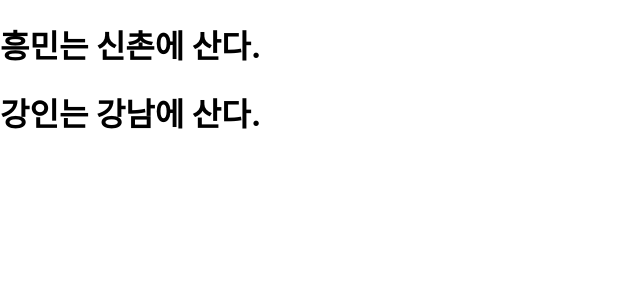
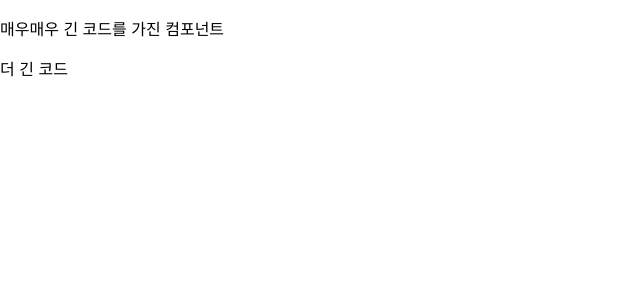
Before and after one commit to kangjs3779/reactpractice, a React (Create React App) app: page / in a window 1280 px wide. Shown: the top 300 px of the page, without its empty margins (0-640 px from the left). Built offline with nearby package versions, Linux system fonts and the light colour scheme.

Commit message:
import export

```diff
--- a/src/App.js
+++ b/src/App.js
@@ -1,23 +1,16 @@
+// export된 컴포넌트(변수, 함수, 객체)를 import해서 사용
+import { MyElem } from "./component/MyElem";
+import { MyComp } from "./component/MyComp";
 
 function App() {
 
   return (
     <>
-      <MyComp value="흥민" address="신촌" />
-      <MyComp value="강인" address="강남" />
+      <MyElem />
+      <MyComp />
     </>
   );
 }
-
-function MyComp({value, address}) {
-
-  return (
-    <div>
-      <h1>{value}는 {address}에 산다.</h1>
-    </div>
-  )
-}
-
 
 
 // 리액트 라이브러리는 https://mui.com/
--- /dev/null
+++ b/src/component/MyComp.js
@@ -0,0 +1,7 @@
+export function MyComp() {
+    return (
+        <div>
+            더 긴 코드
+        </div>
+    )
+}
--- /dev/null
+++ b/src/component/MyElem.js
@@ -0,0 +1,10 @@
+// 다른 파일에서 사용 가능하도록 export
+
+
+export function MyElem() {
+    return (
+      <div>
+        <p>매우매우 긴 코드를 가진 컴포넌트</p>
+      </div>
+    )
+  }
```
